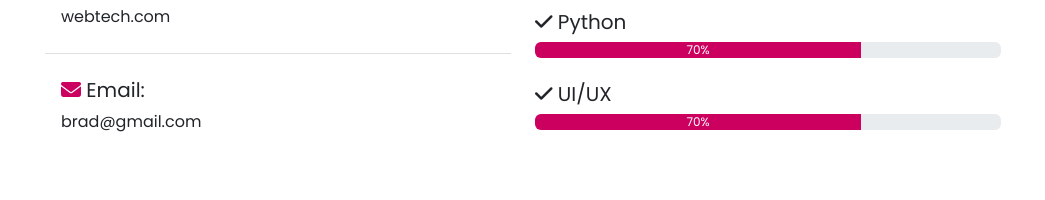
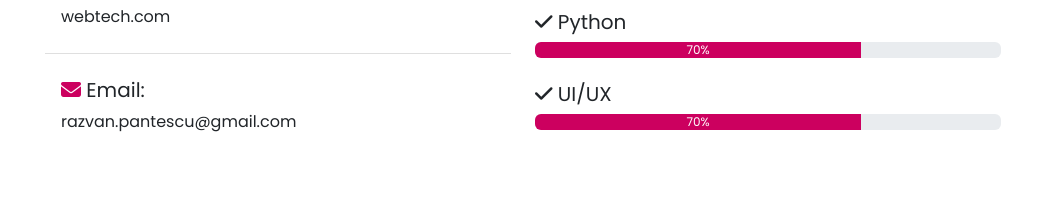
Before and after one commit to razvanpantescu/portfolio, a website: page index.html in a window 1280 px wide. Shown: the part 1738-1938 px from the top of the page, without its empty margins (117-1162 px from the left). Drawn offline with Linux system fonts and the light colour scheme.

Commit message:
second commit

```diff
--- a/index.html
+++ b/index.html
@@ -121,7 +121,7 @@
               <h5 class="text-transform">
                 <i class="fas fa-envelope text-primary"></i> Email:
               </h5>
-              <p>brad@gmail.com</p>
+              <p>razvan.pantescu@gmail.com</p>
             </li>
           </ul>
         </div>
```
